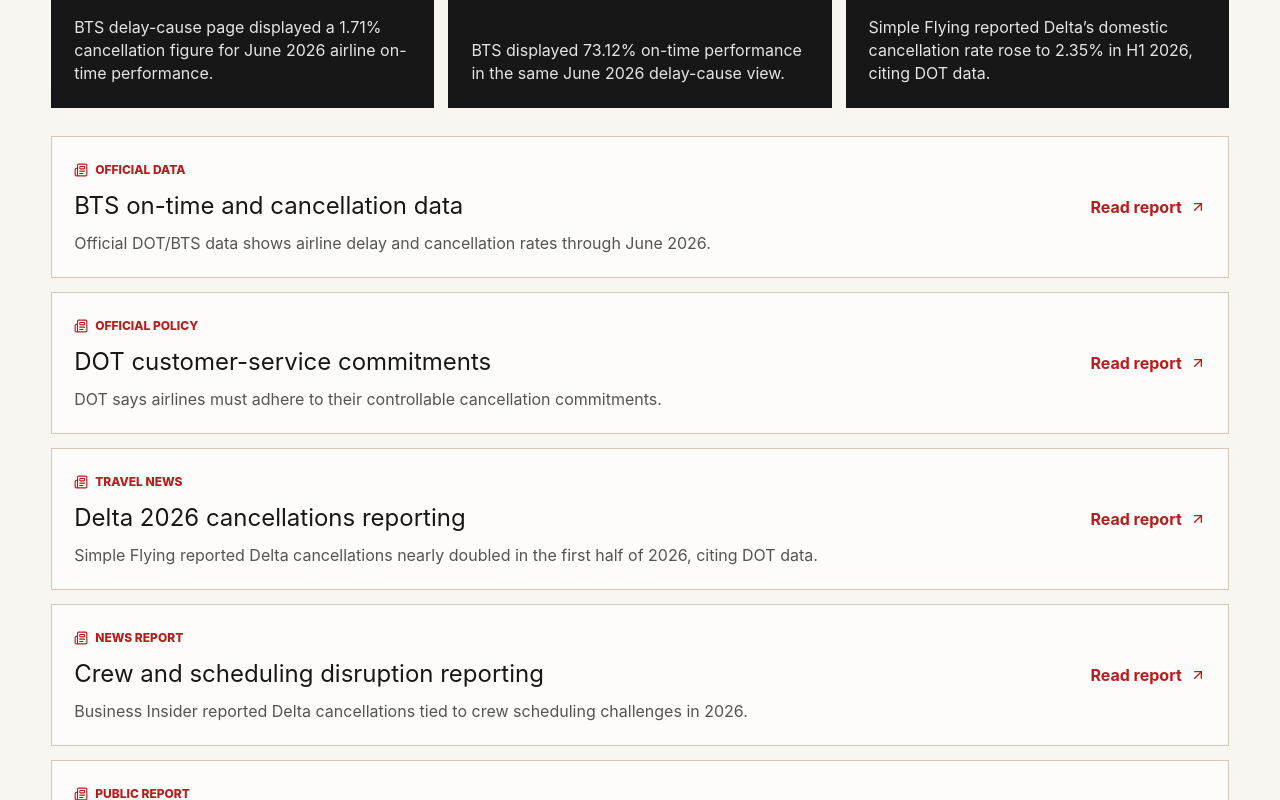
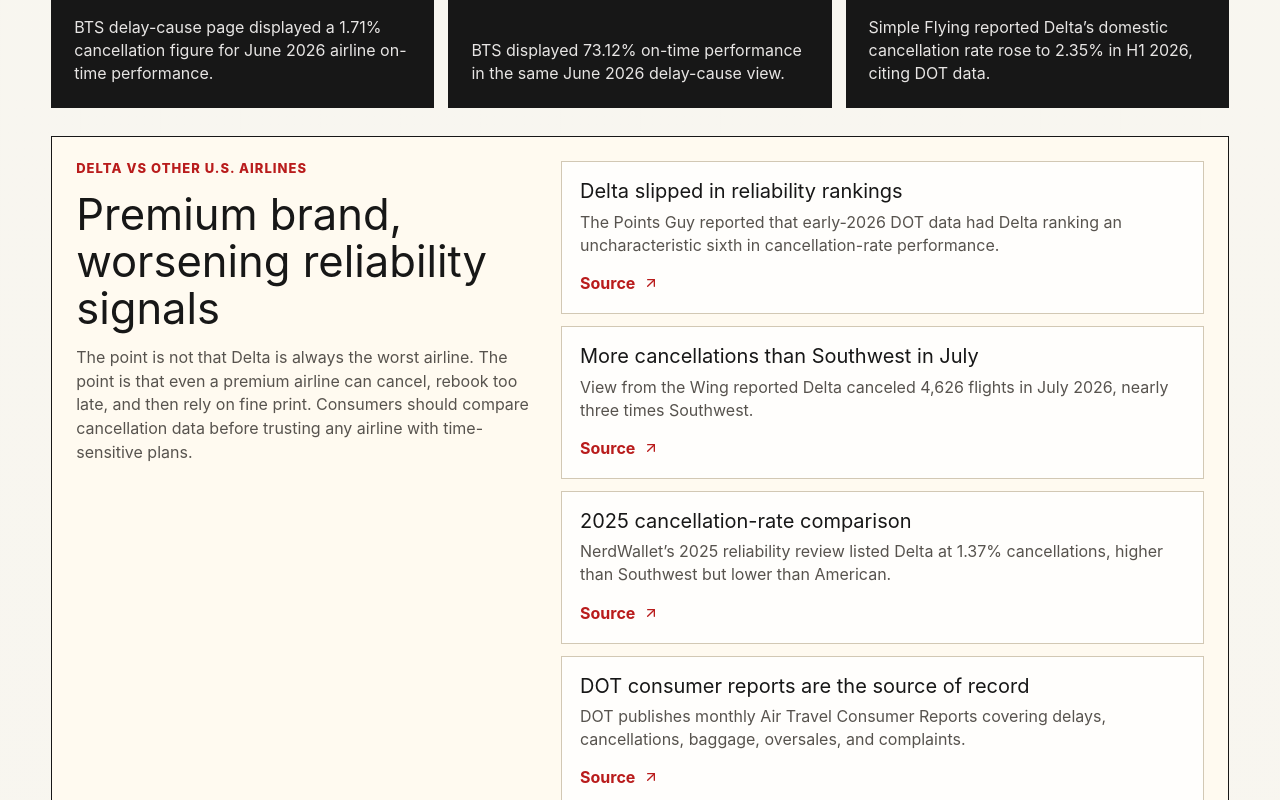
Before and after one commit to bitzuist12/donotflydelta-site, a React (Vite) app: page / in a window 1280 px wide. Shown: the part 3640-4440 px from the top of the page. Built offline with nearby package versions, Linux system fonts and the light colour scheme.

Commit message:
Add comparative Delta reliability section

```diff
--- a/src/App.css
+++ b/src/App.css
@@ -364,6 +364,70 @@
   line-height: 1.45;
 }
 
+.comparison-block {
+  display: grid;
+  grid-template-columns: minmax(280px, 0.72fr) minmax(0, 1fr);
+  gap: 22px;
+  margin-bottom: 28px;
+  padding: 24px;
+  border: 1px solid #171717;
+  background: #fffaf0;
+}
+
+.comparison-block > div:first-child {
+  align-self: start;
+  position: sticky;
+  top: 20px;
+}
+
+.comparison-block h3 {
+  margin-bottom: 14px;
+  font-size: clamp(28px, 3.4vw, 44px);
+}
+
+.comparison-block > div:first-child p:not(.eyebrow) {
+  margin: 0;
+  color: #57534e;
+  line-height: 1.48;
+}
+
+.comparison-list {
+  display: grid;
+  gap: 12px;
+}
+
+.comparison-card {
+  padding: 18px;
+  border: 1px solid #d2c8b4;
+  background: rgba(255, 255, 255, 0.82);
+}
+
+.comparison-card h4 {
+  margin: 0 0 8px;
+  font-size: 20px;
+  line-height: 1.12;
+}
+
+.comparison-card p {
+  margin: 0 0 14px;
+  color: #57534e;
+  line-height: 1.45;
+}
+
+.comparison-card a {
+  display: inline-flex;
+  align-items: center;
+  gap: 8px;
+  color: #b91c1c;
+  font-weight: 750;
+  text-decoration: none;
+}
+
+.comparison-card a svg {
+  width: 16px;
+  height: 16px;
+}
+
 .report-card {
   display: grid;
   grid-template-columns: minmax(0, 1fr) auto;
@@ -455,8 +519,13 @@
   .case-grid,
   .timeline,
   .reliability-grid,
+  .comparison-block,
   .checklist {
     grid-template-columns: 1fr;
+  }
+
+  .comparison-block > div:first-child {
+    position: static;
   }
 
   .report-card,
--- a/src/App.tsx
+++ b/src/App.tsx
@@ -146,6 +146,29 @@
     value: '2.35%',
     label: 'reported Delta 1H 2026 cancellation rate',
     note: 'Simple Flying reported Delta’s domestic cancellation rate rose to 2.35% in H1 2026, citing DOT data.',
+  },
+]
+
+const comparisons = [
+  {
+    title: 'Delta slipped in reliability rankings',
+    text: 'The Points Guy reported that early-2026 DOT data had Delta ranking an uncharacteristic sixth in cancellation-rate performance.',
+    href: 'https://thepointsguy.com/airline/best-airlines-2026-reliability/',
+  },
+  {
+    title: 'More cancellations than Southwest in July',
+    text: 'View from the Wing reported Delta canceled 4,626 flights in July 2026, nearly three times Southwest.',
+    href: 'https://viewfromthewing.com/new-data-shows-deltas-reliability-fell-apart-in-july-4626-flights-canceled-nearly-3x-southwest/',
+  },
+  {
+    title: '2025 cancellation-rate comparison',
+    text: 'NerdWallet’s 2025 reliability review listed Delta at 1.37% cancellations, higher than Southwest but lower than American.',
+    href: 'https://www.nerdwallet.com/travel/learn/most-reliable-airlines',
+  },
+  {
+    title: 'DOT consumer reports are the source of record',
+    text: 'DOT publishes monthly Air Travel Consumer Reports covering delays, cancellations, baggage, oversales, and complaints.',
+    href: 'https://www.transportation.gov/individuals/aviation-consumer-protection/air-travel-consumer-reports',
   },
 ]
 
@@ -319,6 +342,27 @@
             </article>
           ))}
         </div>
+        <div className="comparison-block">
+          <div>
+            <p className="eyebrow">Delta vs other U.S. airlines</p>
+            <h3>Premium brand, worsening reliability signals</h3>
+            <p>
+              The point is not that Delta is always the worst airline. The point is that even a
+              premium airline can cancel, rebook too late, and then rely on fine print. Consumers
+              should compare cancellation data before trusting any airline with time-sensitive
+              plans.
+            </p>
+          </div>
+          <div className="comparison-list">
+            {comparisons.map((item) => (
+              <article className="comparison-card" key={item.href}>
+                <h4>{item.title}</h4>
+                <p>{item.text}</p>
+                <ExternalLink href={item.href}>Source</ExternalLink>
+              </article>
+            ))}
+          </div>
+        </div>
         <div className="report-list">
           {reports.map((report) => (
             <article className="report-card" key={report.href}>
```
